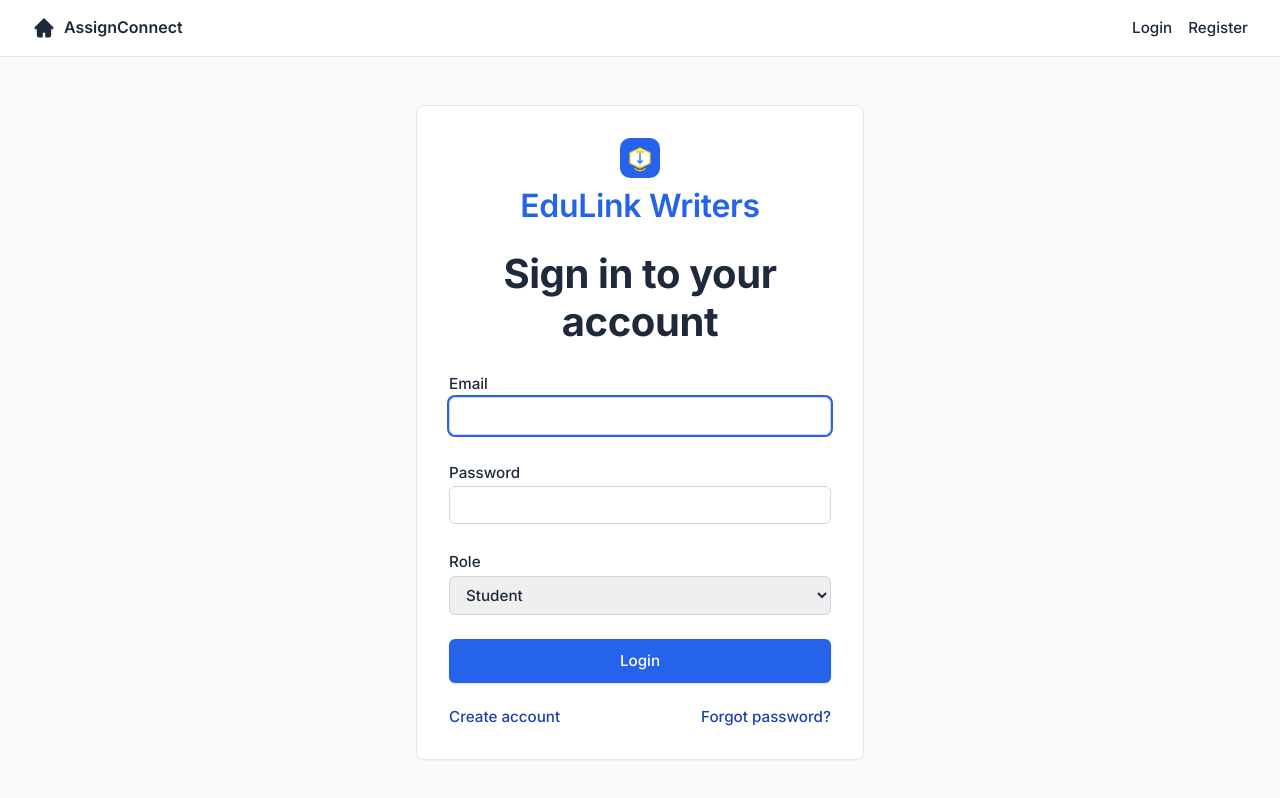
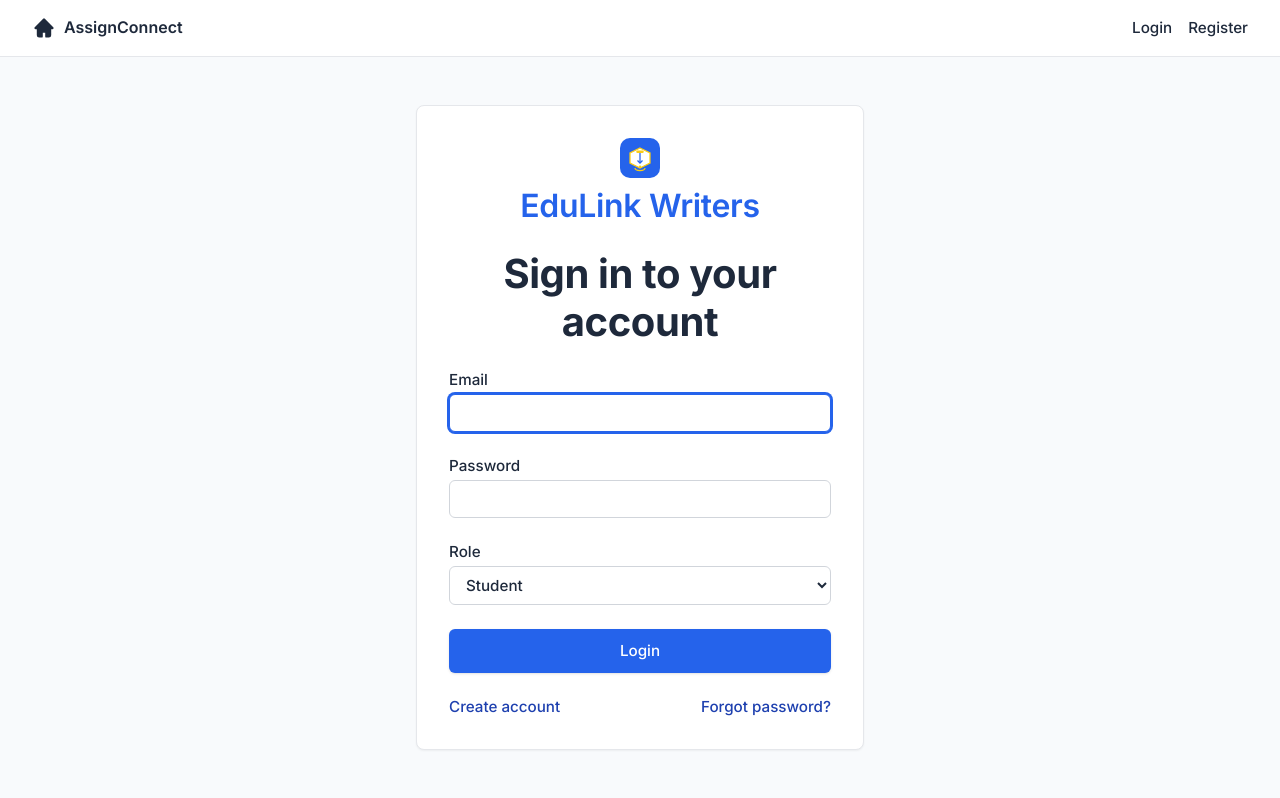
Before and after one commit to jamiljuma2/LOGIN, a React (Vite) app: page /auth/login in a window 1280 px wide. Shown: the top 798 px of the page. Built offline with nearby package versions, Linux system fonts and the light colour scheme.

Commit message:
WIP: Save local changes before rebase

```diff
--- a/src/App.tsx
+++ b/src/App.tsx
@@ -2,6 +2,9 @@ import { Routes, Route, Navigate } from 'react-router-dom'
 import { ToastProvider } from './components/ToastProvider'
 import Navbar from './components/Navbar'
 import Landing from './pages/Landing'
+import About from './pages/About'
+import Contact from './pages/Contact'
+import Privacy from './pages/Privacy'
 import Login from './pages/auth/Login'
 import Register from './pages/auth/Register'
 import ForgotPassword from './pages/auth/ForgotPassword'
@@ -35,8 +38,11 @@ export default function App() {
         <Navbar />
         <div className="flex-1">
           <Routes>
-            {/* Landing & Auth */}
+            {/* Landing & Auth & Info */}
             <Route path="/" element={<Landing />} />
+            <Route path="/about" element={<About />} />
+            <Route path="/contact" element={<Contact />} />
+            <Route path="/privacy" element={<Privacy />} />
             <Route path="/auth/login" element={<Login />} />
             <Route path="/auth/register" element={<Register />} />
             <Route path="/auth/forgot" element={<ForgotPassword />} />
--- a/src/index.css
+++ b/src/index.css
@@ -2,6 +2,21 @@
 @tailwind base;
 @tailwind components;
 @tailwind utilities;
+
+/* Shared input and button styles for Contact form */
+.label {
+  @apply block text-sm font-medium text-gray-700 mb-1;
+}
+.input {
+  @apply w-full px-3 py-2 rounded-md border border-gray-300 focus:outline-none focus:ring-2 focus:ring-brand-400 focus:border-brand-500 bg-white text-base transition placeholder-gray-400;
+  font-size: clamp(1rem, 1.1vw, 1.125rem);
+}
+.btn {
+  @apply inline-flex items-center justify-center font-semibold transition-colors focus:outline-none focus:ring-2 focus:ring-brand-400;
+}
+.btn-primary {
+  @apply bg-brand-600 text-white hover:bg-brand-700;
+}
 
 
 :root {
```
